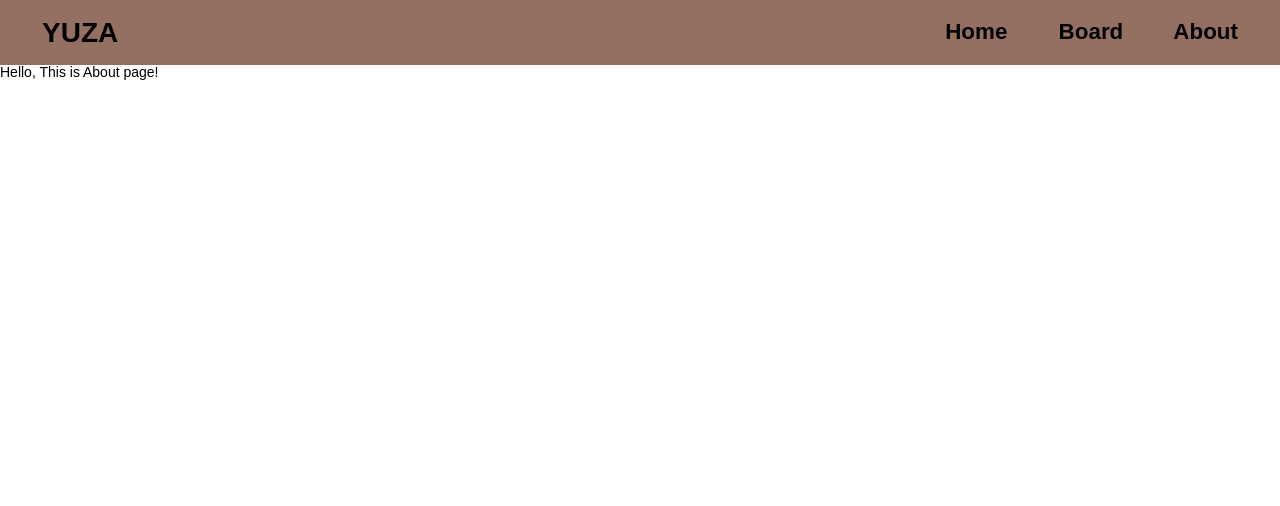
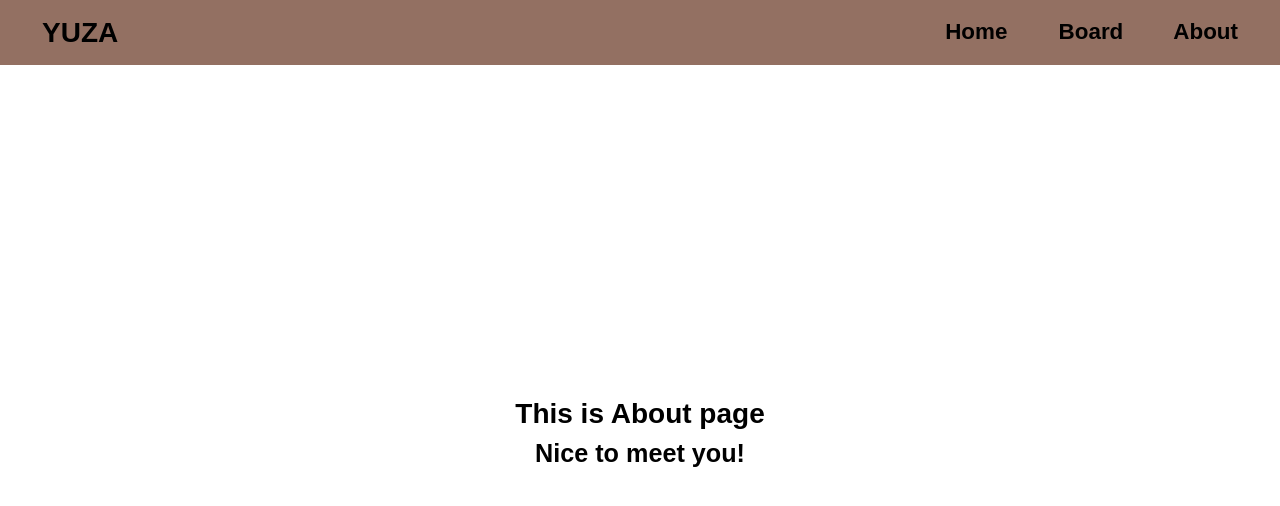
Before and after one commit to nvrtmd/next-board-project, a Next.js app: page /about in a window 1280 px wide. Shown: the top 506 px of the page. Built offline with nearby package versions, Linux system fonts and the light colour scheme; no server answers; a web font is replaced by a local one.

Commit message:
feat: AboutPage를 구성하라

```diff
--- a/pages/about.tsx
+++ b/pages/about.tsx
@@ -1,3 +1,30 @@
+import styled from 'styled-components';
+
 export default function AboutPage() {
-  return <div>Hello, This is About page!</div>;
+  return (
+    <Wrapper>
+      <Title>This is About page</Title>
+      <Subtitle>Nice to meet you!</Subtitle>
+    </Wrapper>
+  );
 }
+
+const Wrapper = styled.div`
+  min-height: 100%;
+  text-align: center;
+  line-height: 1.5;
+  padding: 50px 30px;
+  display: flex;
+  flex-direction: column;
+  justify-content: center;
+`;
+
+const Title = styled.h1`
+  font-weight: 900;
+  font-size: 2rem;
+`;
+
+const Subtitle = styled.h2`
+  font-weight: 700;
+  font-size: 1.8rem;
+`;
```
